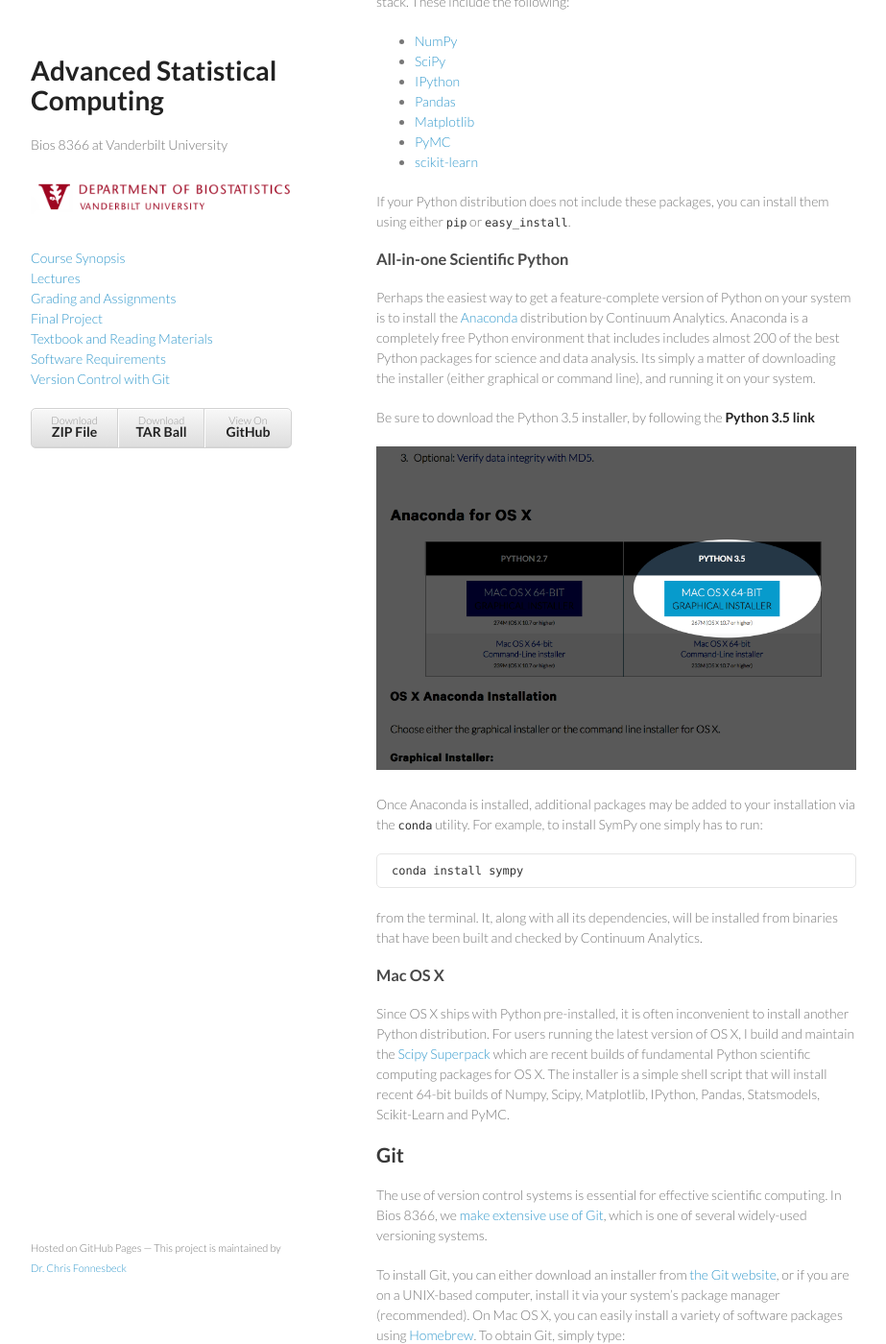
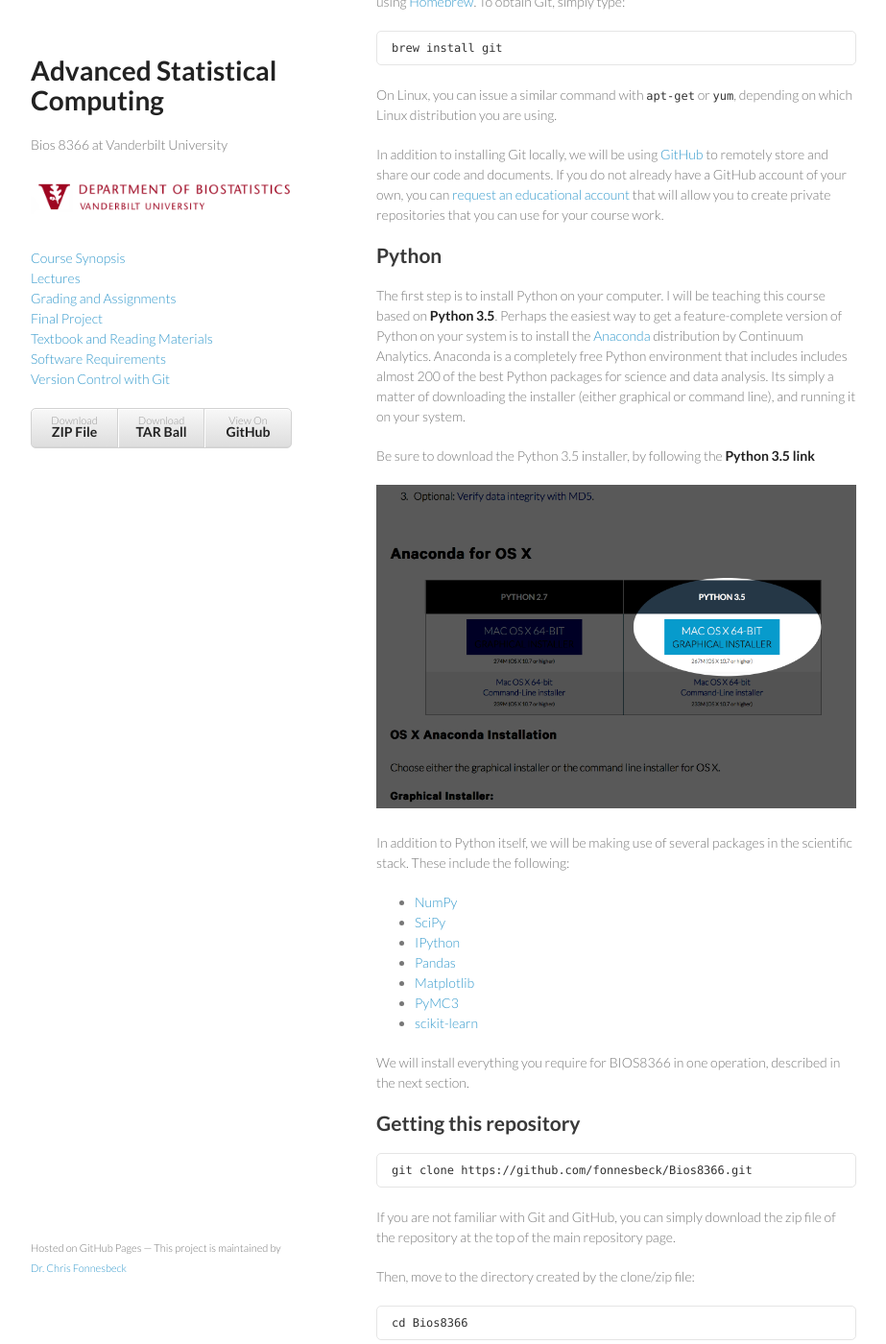
Before and after one commit to fonnesbeck/Bios8366, a Jekyll site: the page built from software.md, in a window 1280 px wide and 1400 px high, scrolled down 369 px. Shown: the whole window at 96% size, without its empty margins (178-1101 px from the left). Built offline with Jekyll 4.4.1, drawn with Linux system fonts in a browser that asks for light colours; some of the changed text lies outside the part shown.

Commit message:
Upated software installation instructions

```diff
--- a/software.md
+++ b/software.md
@@ -7,41 +7,7 @@
 
 # Software
 
-Bios 8366 is taught using Python and the "Scientific Stack", a set of core scientific computing packages written and maintained by various third parties.
-
-## Python
-
-The first step is to install Python on your computer. I will be teaching this course based on **Python 3.5**. If Python 3 is not on your system, you can either download an installer from [Python.org](http://python.org) or install a third-party distribution (see below). I recommend the latter, since these distributions are enhanced, containing most or all of the packages required for the course.
-
-In addition to Python itself, we will be making use of several packages in the scientific stack. These include the following:
-
-* [NumPy](http://www.numpy.org/ "NumPy &mdash; Numpy")
-* [SciPy](http://www.scipy.org/ "SciPy.org &mdash; SciPy.org")
-* [IPython](http://ipython.org/ "Announcements &mdash; IPython")
-* [Pandas](http://pandas.pydata.org/ "Python Data Analysis Library &mdash; pandas: Python Data Analysis Library")
-* [Matplotlib](http://matplotlib.org/ "matplotlib: python plotting &mdash; Matplotlib 1.2.1 documentation")
-* [PyMC](https://github.com/pymc-devs/pymc "pymc-devs/pymc · GitHub")
-* [scikit-learn](http://scikit-learn.org/ "scikit-learn: machine learning in Python &mdash; scikit-learn 0.13.1 documentation")
-
-If your Python distribution does not include these packages, you can install them using either `pip` or `easy_install`.
-
-### All-in-one Scientific Python
-
-Perhaps the easiest way to get a feature-complete version of Python on your system is to install the [Anaconda](http://continuum.io/downloads.html) distribution by Continuum Analytics. Anaconda is a completely free Python environment that includes includes almost 200 of the best Python packages for science and data analysis. Its simply a matter of downloading the installer (either graphical or command line), and running it on your system.
-
-Be sure to download the Python 3.5 installer, by following the **Python 3.5 link**
-
-![get Python 3](images/getpy3.png)
-
-Once Anaconda is installed, additional packages may be added to your installation via the `conda` utility. For example, to install SymPy one simply has to run:
-
-    conda install sympy
-
-from the terminal. It, along with all its dependencies, will be installed from binaries that have been built and checked by Continuum Analytics.
-
-### Mac OS X
-
-Since OS X ships with Python pre-installed, it is often inconvenient to install another Python distribution. For users running the latest version of OS X, I build and maintain the [Scipy Superpack](http://fonnesbeck.github.io/ScipySuperpack/) which are recent builds of fundamental Python scientific computing packages for OS X. The installer is a simple shell script that will install recent 64-bit builds of Numpy,  Scipy, Matplotlib, IPython, Pandas, Statsmodels, Scikit-Learn and PyMC.
+Bios 8366 is taught using Python and the *Scientific Stack*, a set of core scientific computing packages written and maintained by various third parties.
 
 ## Git
 
@@ -54,6 +20,53 @@
 On Linux, you can issue a similar command with `apt-get` or `yum`, depending on which Linux distribution you are using.
 
 In addition to installing Git locally, we will be using [GitHub](https://github.com/ "GitHub · Build software better, together.") to remotely store and share our code and documents. If you do not already have a GitHub account of your own, you can [request an educational account](https://github.com/edu) that will allow you to create private repositories that you can use for your course work.
+
+## Python
+
+The first step is to install Python on your computer. I will be teaching this course based on **Python 3.5**. Perhaps the easiest way to get a feature-complete version of Python on your system is to install the [Anaconda](http://continuum.io/downloads.html) distribution by Continuum Analytics. Anaconda is a completely free Python environment that includes includes almost 200 of the best Python packages for science and data analysis. Its simply a matter of downloading the installer (either graphical or command line), and running it on your system.
+
+Be sure to download the Python 3.5 installer, by following the **Python 3.5 link**
+
+![get Python 3](images/getpy3.png)
+
+In addition to Python itself, we will be making use of several packages in the scientific stack. These include the following:
+
+* [NumPy](http://www.numpy.org/ "NumPy &mdash; Numpy")
+* [SciPy](http://www.scipy.org/ "SciPy.org &mdash; SciPy.org")
+* [IPython](http://ipython.org/ "Announcements &mdash; IPython")
+* [Pandas](http://pandas.pydata.org/ "Python Data Analysis Library &mdash; pandas: Python Data Analysis Library")
+* [Matplotlib](http://matplotlib.org/ "matplotlib: python plotting &mdash; Matplotlib 1.2.1 documentation")
+* [PyMC3](https://github.com/pymc-devs/pymc3 "pymc-devs/pymc3 · GitHub")
+* [scikit-learn](http://scikit-learn.org/ "scikit-learn: machine learning in Python &mdash; scikit-learn 0.13.1 documentation")
+
+We will install everything you require for BIOS8366 in one operation, described in the next section.
+
+## Getting this repository
+
+    git clone https://github.com/fonnesbeck/Bios8366.git
+
+If you are not familiar with Git and GitHub, you can simply download the zip file of the repository at the top of the main repository page.
+
+Then, move to the directory created by the clone/zip file:
+
+    cd Bios8366
+
+and install everything using `conda`:
+
+    conda config --add channels conda-forge
+    conda env create -f environment.yml
+
+This will create an **environment** called `bios8366` that includes the packages required for the course.
+
+If you are not using the Anaconda Python distribution, you will need to manually install the packages listed in `environment.yml` using `pip`.
+
+Which you probably don't want to do.
+
+So install Anaconda.
+
+To use the environment, you may type:
+
+    source activate bios8366
 
 
 ## Document Preparation Tools
```
